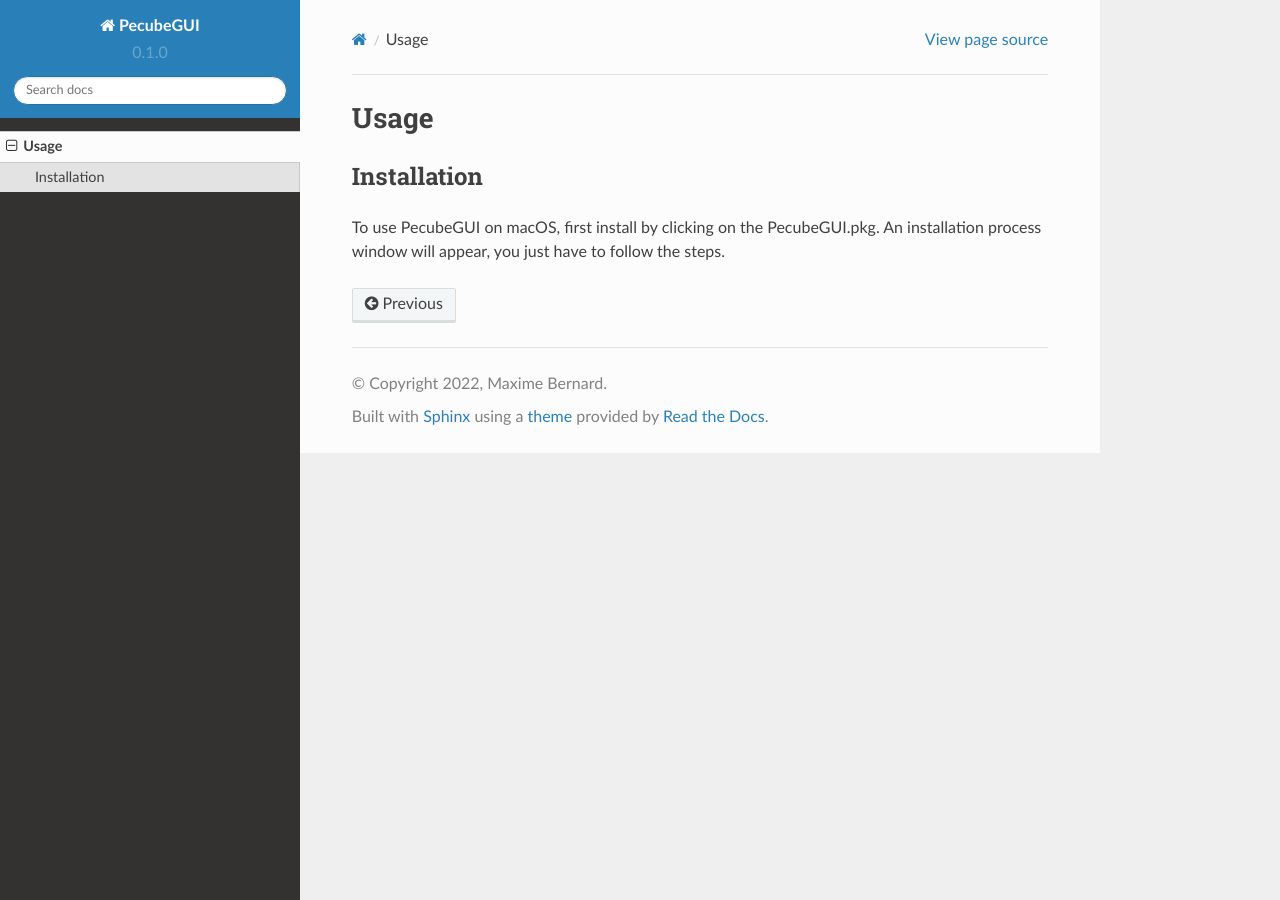
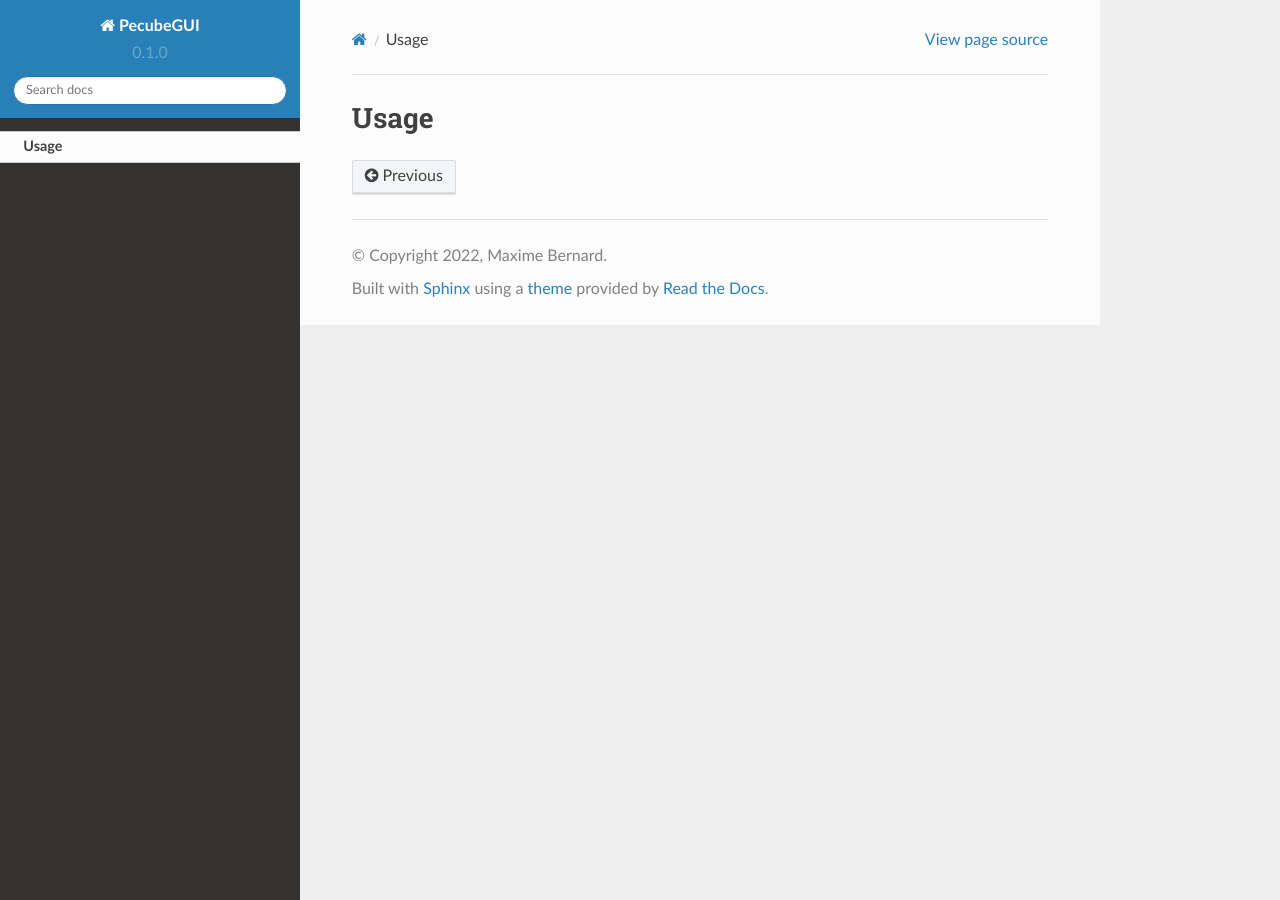
Before and after one commit to MBernAca/PecubeGUI_Doc, a Sphinx documentation site: the page built from docs/source/usage.rst, in a window 1280 px wide. Built offline with Sphinx 7.4.7 and the Read the Docs theme 2.0.0, drawn with Linux system fonts in a browser that asks for light colours; pages that are not in the unit, such as notebooks, are missing from menus.

Commit message:
Update usage.rst

```diff
--- a/docs/source/usage.rst
+++ b/docs/source/usage.rst
@@ -1,10 +1,2 @@
 Usage
 =====
-
-.. _installation:
-
-Installation
-------------
-
-To use PecubeGUI on macOS, first install by clicking on the PecubeGUI.pkg.
-An installation process window will appear, you just have to follow the steps.
```
